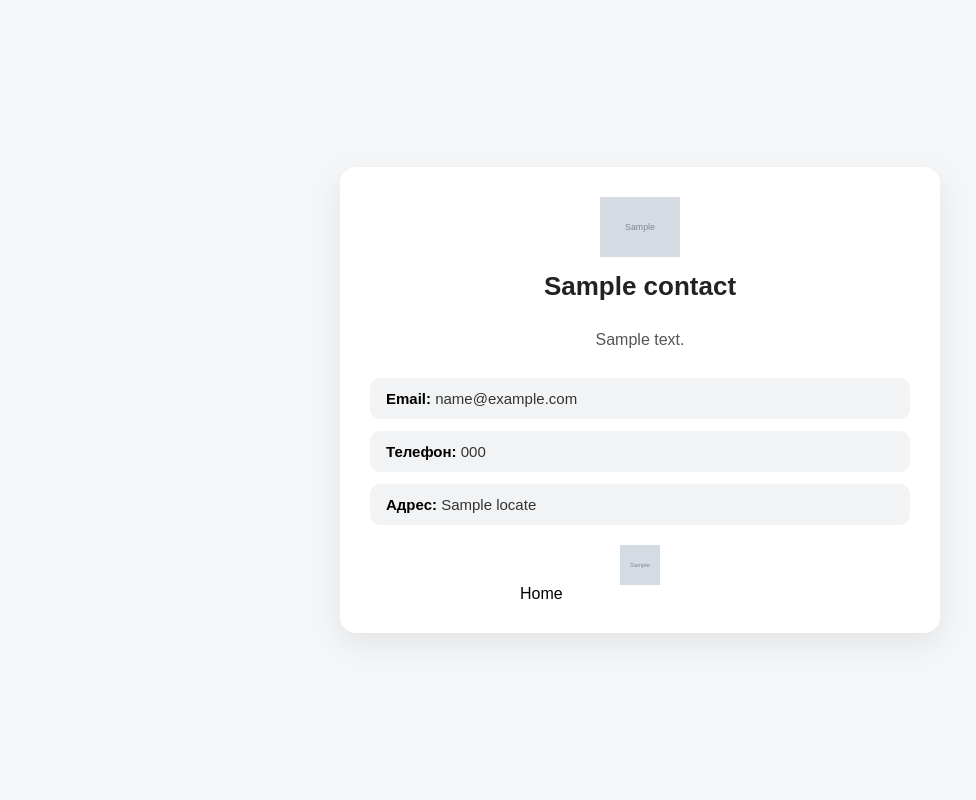
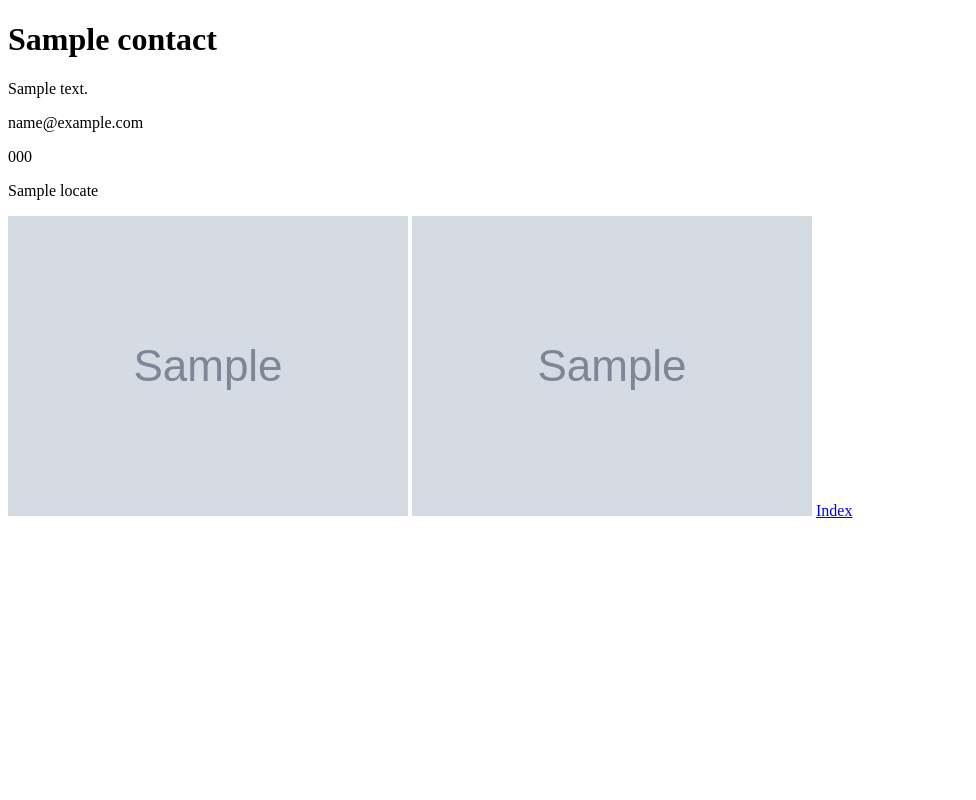
Before and after one commit to isa851/dz3month4, a Python web app: template templates/contact.html in a window 1280 px wide. Shown: the whole page, without its empty margins (0-976 px from the left). Run offline with Jinja, Linux system fonts and the light colour scheme; the template is opened without the code that fills it: most values are stand-ins (such as "Sample title", 1, 10 or a date in 2020); grey boxes marked "Sample" are stand-in pictures.

Commit message:
dz3 finish

```diff
--- a/templates/contact.html
+++ b/templates/contact.html
@@ -4,118 +4,15 @@
     <meta charset="UTF-8">
     <meta name="viewport" content="width=device-width, initial-scale=1.0">
     <title>Document</title>
-    <style>
-        * {
-            margin: 0;
-            padding: 0;
-            box-sizing: border-box;
-            font-family: Arial, Helvetica, sans-serif;
-        }
-
-        body {
-            background: #f4f6f8;
-            min-height: 100vh;
-            display: flex;
-            justify-content: center;
-            align-items: center;
-        }
-
-        .card {
-            background: #ffffff;
-            max-width: 600px;
-            width: 100%;
-            padding: 30px;
-            border-radius: 16px;
-            box-shadow: 0 10px 30px rgba(0, 0, 0, 0.08);
-        }
-
-        .header {
-            text-align: center;
-            margin-bottom: 25px;
-        }
-
-        .header img {
-            max-width: 80px;
-            margin-bottom: 10px;
-        }
-
-        .header h1 {
-            font-size: 26px;
-            color: #222;
-        }
-
-        .description {
-            font-size: 16px;
-            color: #555;
-            line-height: 1.6;
-            margin-bottom: 25px;
-            text-align: center;
-        }
-
-        .info {
-            display: grid;
-            grid-template-columns: 1fr;
-            gap: 12px;
-        }
-
-        .info-item {
-            background: #f1f3f5;
-            padding: 12px 16px;
-            border-radius: 10px;
-            font-size: 15px;
-            color: #333;
-        }
-
-        .info-item span {
-            font-weight: bold;
-            color: #000;
-        }
-
-        .icon {
-            display: flex;
-            justify-content: center;
-            margin-top: 20px;
-        }
-
-        .icon img {
-            width: 40px;
-            height: 40px;
-        }
-        .a {
-            text-decoration: none;
-            color: #000;
-            margin: auto 150px ;
-
-        }
-    </style>
 </head>
 <body>
-   <div class="card">
-    <div class="header">
-        <img src="{{ contact.logo.url }}" alt="Logo">
-        <h1>{{ contact.title }}</h1>
-    </div>
-
-    <p class="description">
-        {{ contact.description }}
-    </p>
-
-    <div class="info">
-        <div class="info-item">
-            <span>Email:</span> {{ contact.email }}
-        </div>
-        <div class="info-item">
-            <span>Телефон:</span> {{ contact.phone }}
-        </div>
-        <div class="info-item">
-            <span>Адрес:</span> {{ contact.locate }}
-        </div>
-    </div>
-
-    <div class="icon">
-        <img src="{{ contact.icon.url }}" alt="Icon">
-    </div>
-    <a class="a" href="/">Home</a>
-</div>
+    <h1>{{ contact.title }}</h1>
+    <p>{{ contact.description }}</p>
+    <p>{{ contact.email }}</p>
+    <p>{{ contact.phone }}</p>
+    <p>{{ contact.locate }}</p>
+    <img src="{{ contact.icon.url }}" alt="">
+    <img src="{{ contact.logo.url }}" alt="">
+    <a href="/">Index</a>
 </body>
 </html>
```
Also changed, not shown: templates/index.html (+4 -11 lines).
